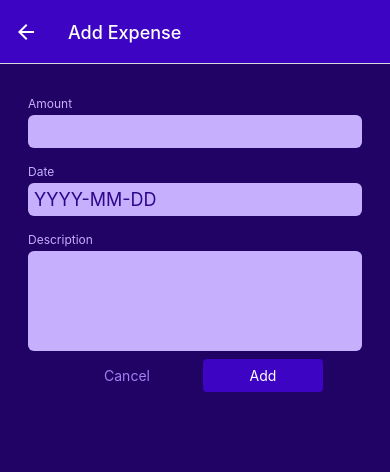
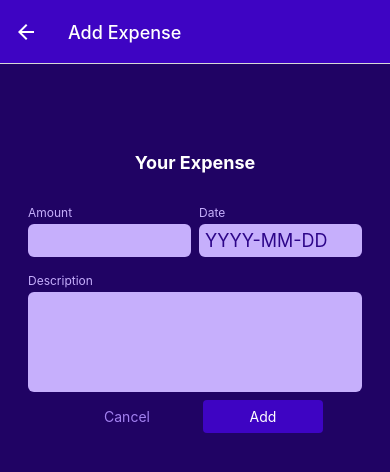
Before and after one commit to ameeraazli/ExpenseTrackerApp, a React Native app: screen /ManageExpense in a window 390 px wide. Shown: the top 472 px of the page. Built offline with nearby package versions, Linux system fonts and the light colour scheme.

Commit message:
Setting the Form Layout

```diff
--- a/components/ManageExpense/ExpenseForm.js
+++ b/components/ManageExpense/ExpenseForm.js
@@ -1,4 +1,4 @@
-import { View } from 'react-native';
+import { Text, View, StyleSheet } from 'react-native';
 import Input from './Input';
 
 function ExpenseForm() {
@@ -7,8 +7,11 @@
   }
 
   return (
-    <View>
+    <View style={styles.form}>
+      <Text style={styles.title}>Your Expense</Text>
+      <View style={styles.inputsRow}>
         <Input
+          style={styles.rowInput}
           label="Amount"
           textInputConfig={{
             keyboardType: 'decimal-pad',
@@ -16,6 +19,7 @@
           }}
         />
         <Input
+          style={styles.rowInput}
           label="Date"
           textInputConfig={{
             placeholder: 'YYYY-MM-DD',
@@ -23,6 +27,7 @@
             onChangeText: () => {}
           }}
         />
+      </View>
       <Input
         label="Description"
         textInputConfig={{
@@ -36,3 +41,23 @@
 }
 
 export default ExpenseForm;
+
+const styles = StyleSheet.create({
+  form: {
+    marginTop: 40
+  },
+  title: {
+    fontSize: 18,
+    fontWeight: 'bold',
+    color: 'white',
+    marginVertical: 24,
+    textAlign: 'center'
+  },
+  inputsRow: {
+    flexDirection: 'row',
+    justifyContent: 'space-between'
+  },
+  rowInput: {
+    flex: 1,
+  }
+});
--- a/components/ManageExpense/Input.js
+++ b/components/ManageExpense/Input.js
@@ -1,7 +1,7 @@
 import { Text, TextInput, View, StyleSheet } from 'react-native';
 import { GlobalStyles } from '../../constants/styles';
 
-function Input({ label, textInputConfig }) {
+function Input({ label, style, textInputConfig }) {
 
   const inputStyles = [styles.input];
 
@@ -10,7 +10,7 @@
   };
 
   return (
-    <View style={styles.inputContainer}>
+    <View style={[styles.inputContainer, style]}>
       <Text style={styles.label}>{label}</Text>
       <TextInput style={inputStyles} {...textInputConfig} />
     </View>
```
Lines whose indentation alone changed are shown as unchanged.
